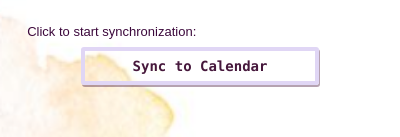
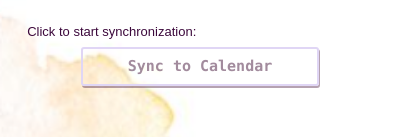
Before and after one commit to danielqiang/uw_autocalendar, a browser extension: page extension/html/popup.html in a window 400 px wide. Shown: the part 215-352 px from the top of the page. Drawn offline with Linux system fonts and the light colour scheme.

Commit message:
Highlight sync button only when service is chosen

```diff
--- a/extension/css/popup.css
+++ b/extension/css/popup.css
@@ -145,9 +145,9 @@ div.icon-holder {
     margin: 2% 19% 0 19%;
     align-items: center;
     justify-content: center;
-    height: 30px;
+    height: 35px;
     border-radius: 3px;
-    border: #e0d6f5 solid 4px;
+    border: #e0d6f5 solid 2px;
     text-align: center;
     box-shadow: 1px 2px rgba(70, 24, 60, 0.4);
 }
@@ -156,14 +156,10 @@ div.icon-holder {
     cursor: pointer;
 }
 
-#start-sync {
-    line-height: 30px;
-    color: rgb(70, 24, 60);
+.start-sync {
+    line-height: 35px;
+    color: rgba(70, 24, 60, 0.5);
     font-family: "Lucida Console", "Courier New", monospace;
-    font-size: 14px;
+    font-size: 15px;
     font-weight: bold;
 }
-
-/*#start-sync:active {*/
-/*    background: rgba(224, 214, 245, 0.5);*/
-/*}*/
--- a/extension/html/popup.html
+++ b/extension/html/popup.html
@@ -42,7 +42,7 @@
   </div>
 
   <div id="sync-button">
-    <div id="start-sync"> Sync to Calendar </div>
+    <div id="sync-to-calendar" class="start-sync"> Sync to Calendar </div>
   </div>
 
   <!-- Scripts -->
```
Also changed, not shown: src/popup.ts (+19 -18 lines).
